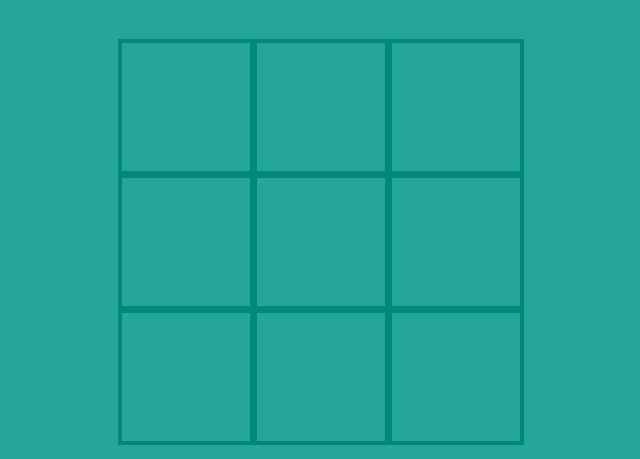
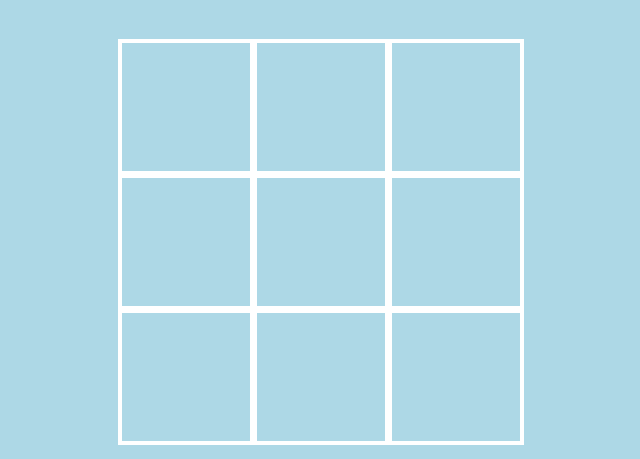
Before and after one commit to Tejashwini-Busnur/tictactoe, a React app: page / in a window 1280 px wide. Shown: the top 459 px of the page, without its empty margins (320-960 px from the left). Built offline with nearby package versions, Linux system fonts and the light colour scheme.

Commit message:
CSS changes

```diff
--- a/src/index.css
+++ b/src/index.css
@@ -1,7 +1,7 @@
 body {
   font: 14px "Century Gothic", Futura, sans-serif;
   margin: 40px;
-  background: #26a69a;
+  background: lightblue;
 }
 
 ol, ul {
@@ -21,8 +21,8 @@ ol, ul {
 
 .square {
   color: #424242;
-  background: #26a69a;
-  border: 4px solid #00897b;
+  background: lightblue;
+  border: 4px solid white;
   float: left;
   font-size: 96px;
   font-weight: bold;
```
